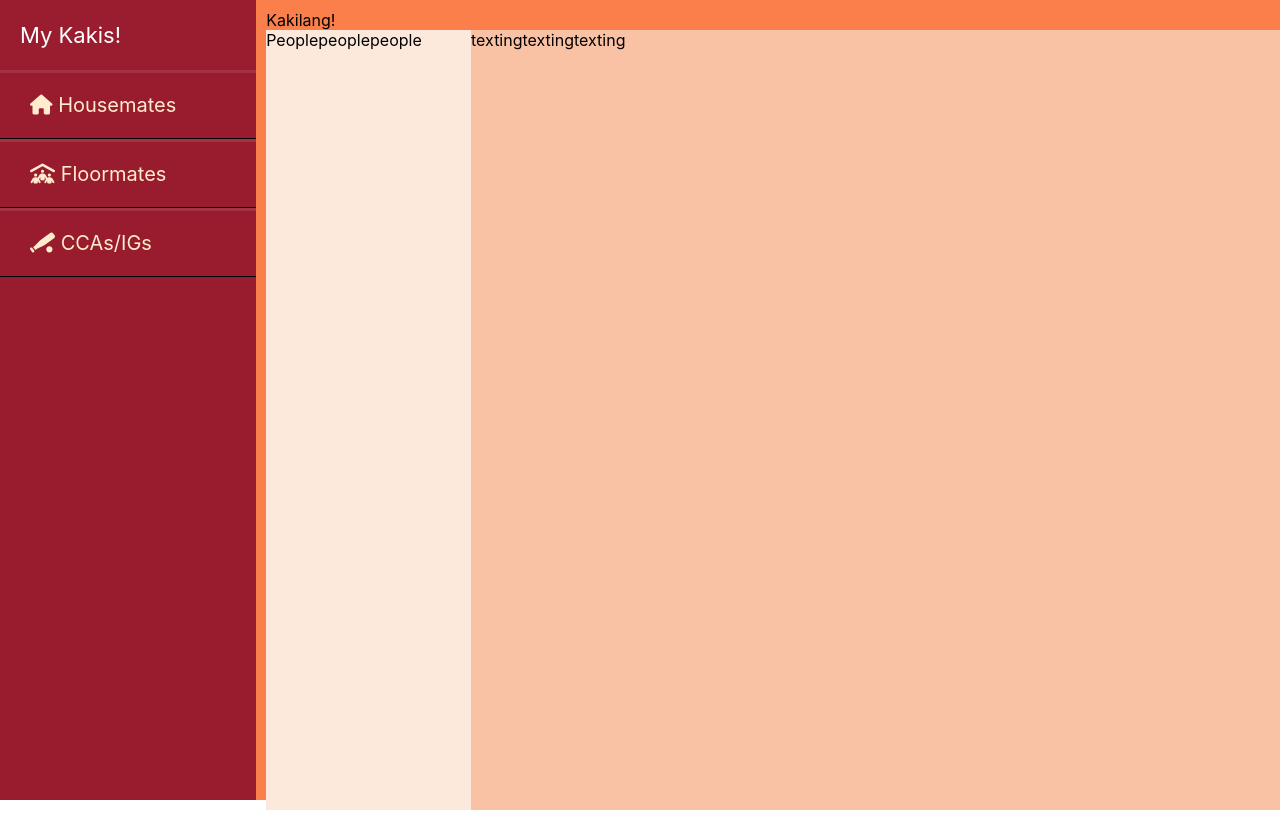
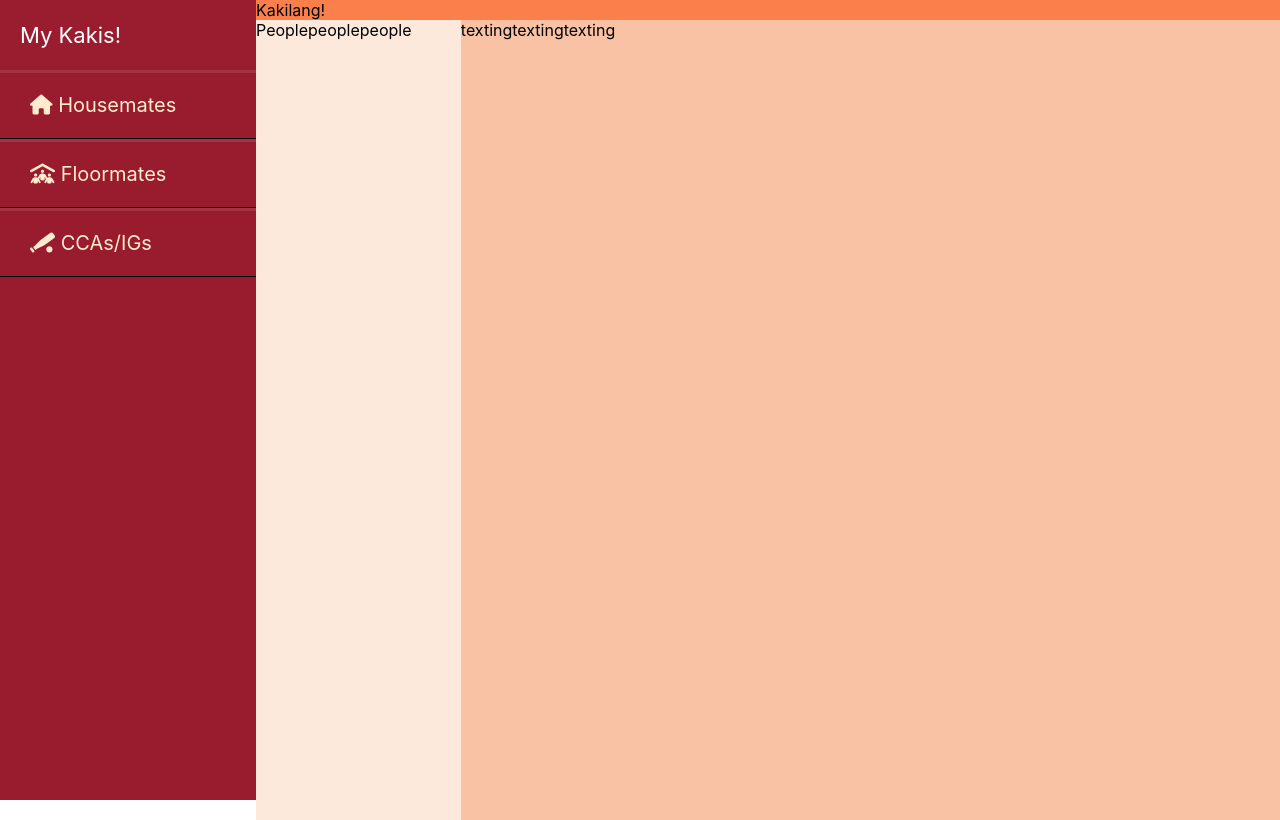
Before and after one commit to ChubbsBunns/Kakilang, a React (Create React App) app in the folder kakilang-web-app/: page / in a window 1280 px wide. Built offline with nearby package versions, Linux system fonts and the light colour scheme.

Commit message:
fixed spacing issue for right UI Block

```diff
--- a/kakilang-web-app/src/App.css
+++ b/kakilang-web-app/src/App.css
@@ -51,7 +51,7 @@
 
   position: sticky;
 
-  padding: 1%;
+
   width: 100%;
 }
 
```
